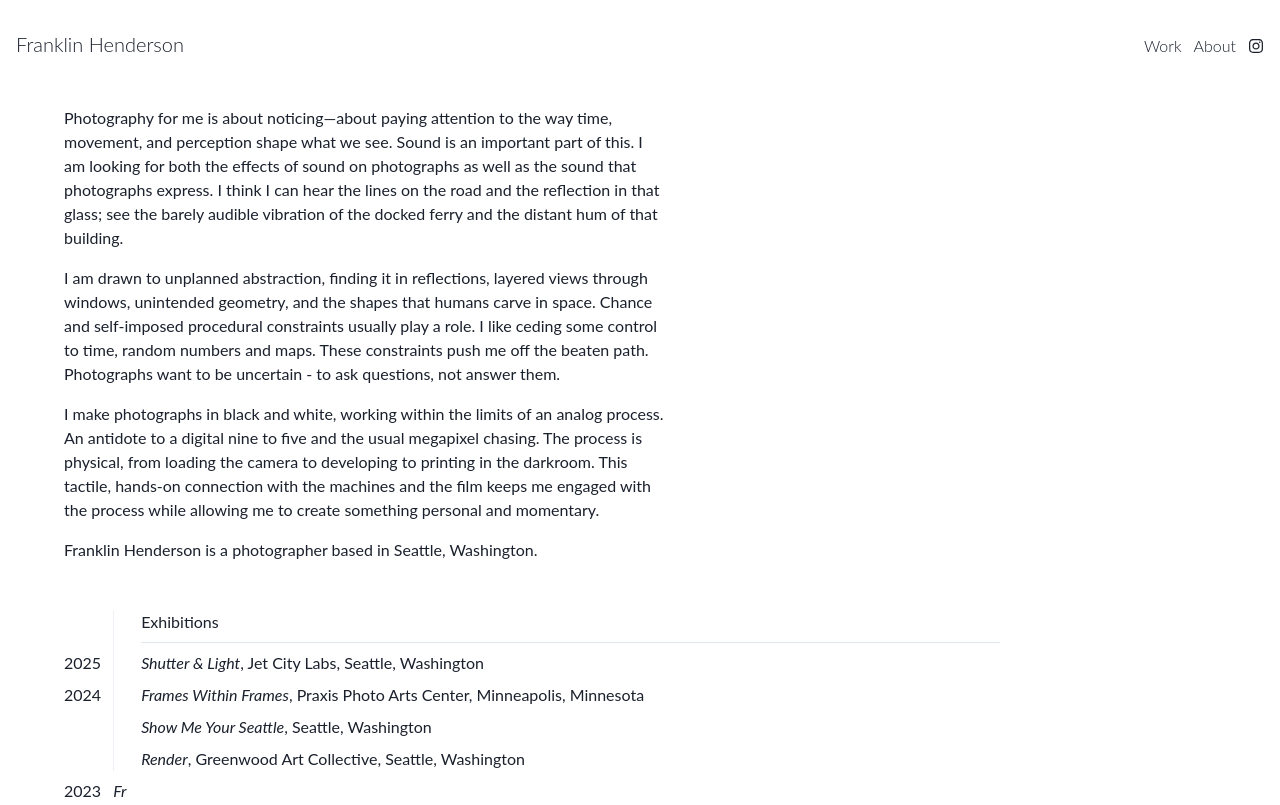
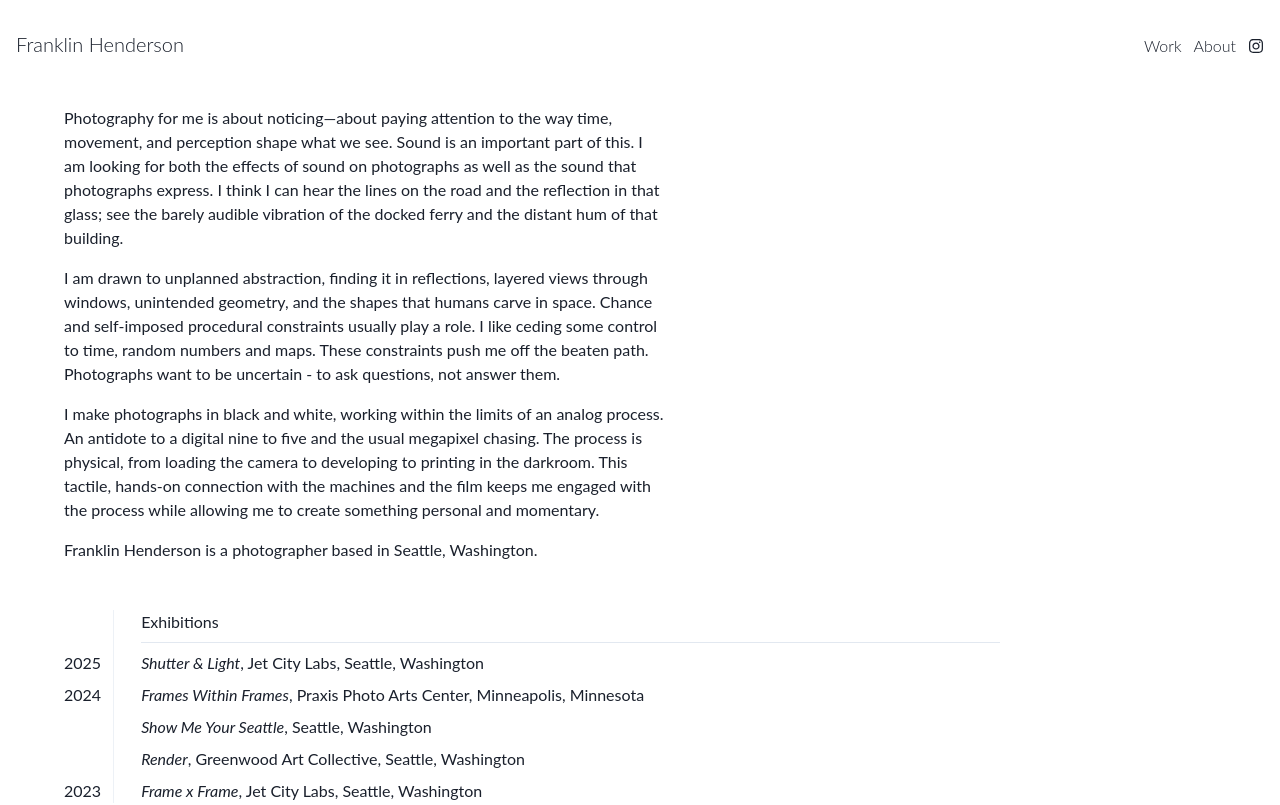
Before and after one commit to fhwrdh/fhwrdh.github.io, a React (Vite) app: page /#/1/about in a window 1280 px wide. Shown: the top 805 px of the page. Built offline with nearby package versions, Linux system fonts and the light colour scheme.

Commit message:
fix layout

```diff
--- a/src/About.jsx
+++ b/src/About.jsx
@@ -45,7 +45,7 @@ export default function About() {
       <Box w={{ base: "100%", md: "75%" }} ml={{ base: 0, md: 12 }}>
         <Grid templateColumns={"min-content 16px 1fr"} columnGap={3} rowGap={2}>
           <GridItem />
-          <GridItem rowSpan={5}>
+          <GridItem rowSpan={6}>
             <Divider orientation="vertical" />
           </GridItem>
           <Box borderBottom="1px solid" borderColor="gray.200" pb={2}>
```
